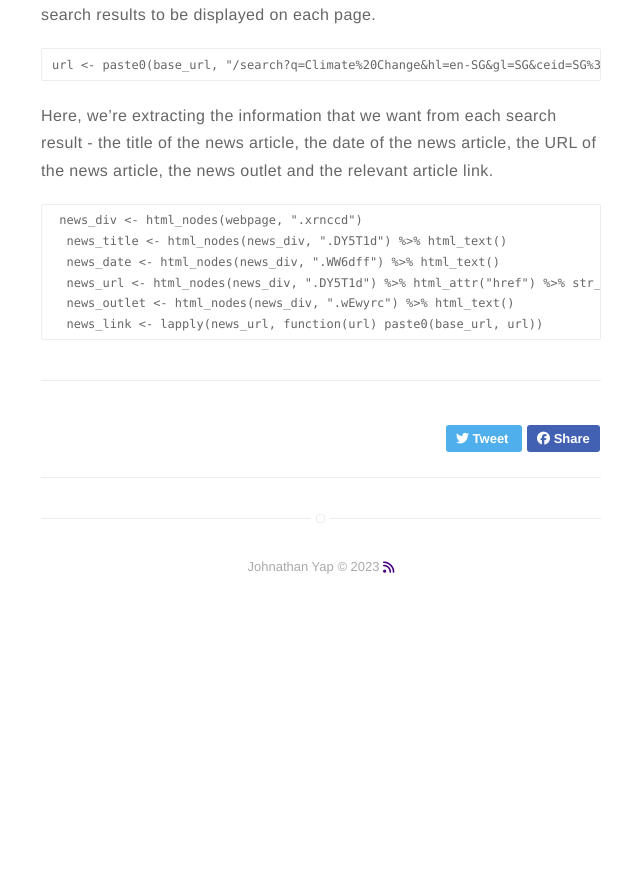
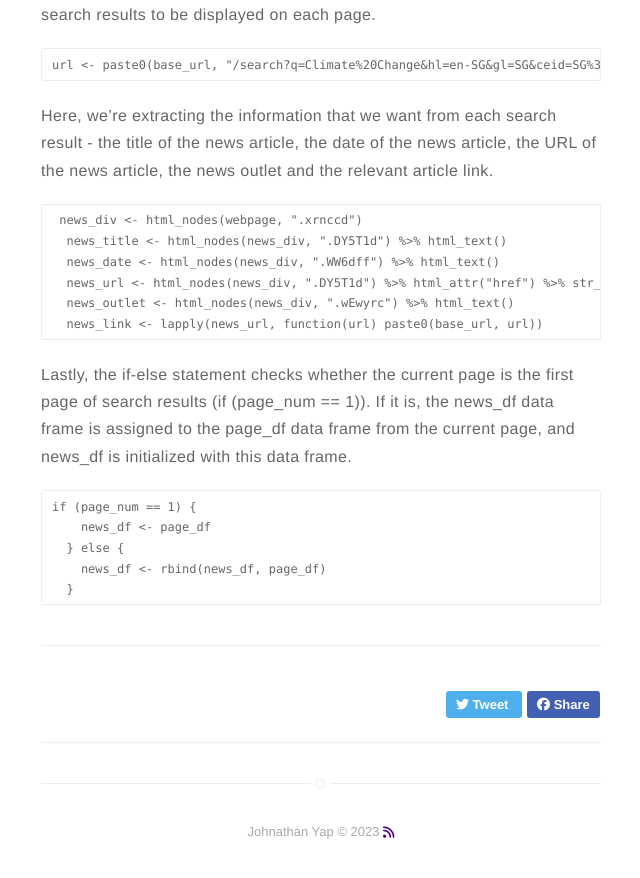
Before and after one commit to jxhnthan/john, a Jekyll site: the page built from _posts/2023-03-29-webscraping.markdown, in a window 1280 px wide and 900 px high, scrolled down 1766 px. Shown: the top 878 px of the window, without its empty margins (319-959 px from the left). Built offline with Jekyll 4.4.1, drawn with Linux system fonts in a browser that asks for light colours; nearby versions of some CDN libraries; before the commit the page ends 2401 px from its top, so only the background shows below that.

Commit message:
Update 2023-03-29-webscraping.markdown

````diff
--- a/_posts/2023-03-29-webscraping.markdown
+++ b/_posts/2023-03-29-webscraping.markdown
@@ -89,8 +89,15 @@ Here, we're extracting the information that we want from each search result - th
   news_outlet <- html_nodes(news_div, ".wEwyrc") %>% html_text()
   news_link <- lapply(news_url, function(url) paste0(base_url, url))
 ```
+Lastly, the if-else statement checks whether the current page is the first page of search results (if (page_num == 1)). If it is, the news_df data frame is assigned to the page_df data frame from the current page, and news_df is initialized with this data frame.
 
-
+```{r}
+if (page_num == 1) {
+    news_df <- page_df
+  } else {
+    news_df <- rbind(news_df, page_df)
+  }
+```
 
 
 
````
